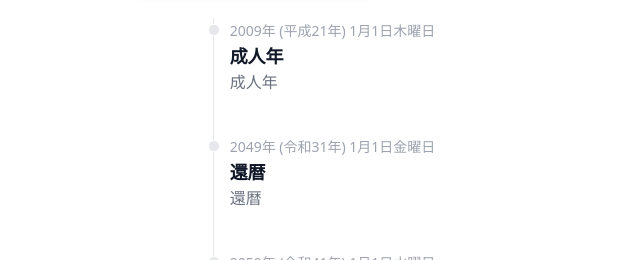
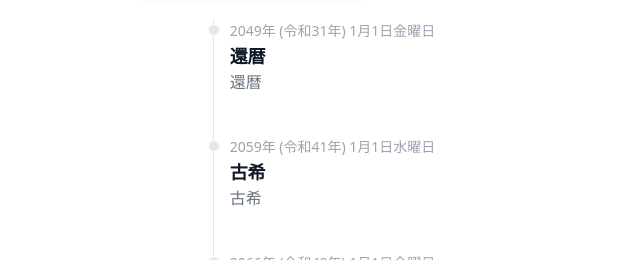
Before and after one commit to foresukecom/toolbox, a Vue app: page /birthdate-info in a window 1280 px wide. Shown: the part 1760-2020 px from the top of the page, without its empty margins (316-956 px from the left). Built offline with nearby package versions, Linux system fonts and the light colour scheme; no server answers.

Commit message:
fix: マイルストーンから成人歳を削除

```diff
--- a/src/views/BirthdateInfo.vue
+++ b/src/views/BirthdateInfo.vue
@@ -105,7 +105,6 @@ export default {
       const universityGraduationYear = universityAdmissionYear + parseInt(this.universityDuration);
 
       const milestones = [
-        { name: "成人年", year: birthYear + 20, age: 20, datetime: formatDate(this.addYearsToDate(birthdate, 20), true, false) },
         { name: "還暦", year: birthYear + 60, age: 60, datetime: formatDate(this.addYearsToDate(birthdate, 60), true, false) },
         { name: "古希", year: birthYear + 70, age: 70, datetime: formatDate(this.addYearsToDate(birthdate, 70), true, false) },
         { name: "喜寿", year: birthYear + 77, age: 77, datetime: formatDate(this.addYearsToDate(birthdate, 77), true, false) },
```
